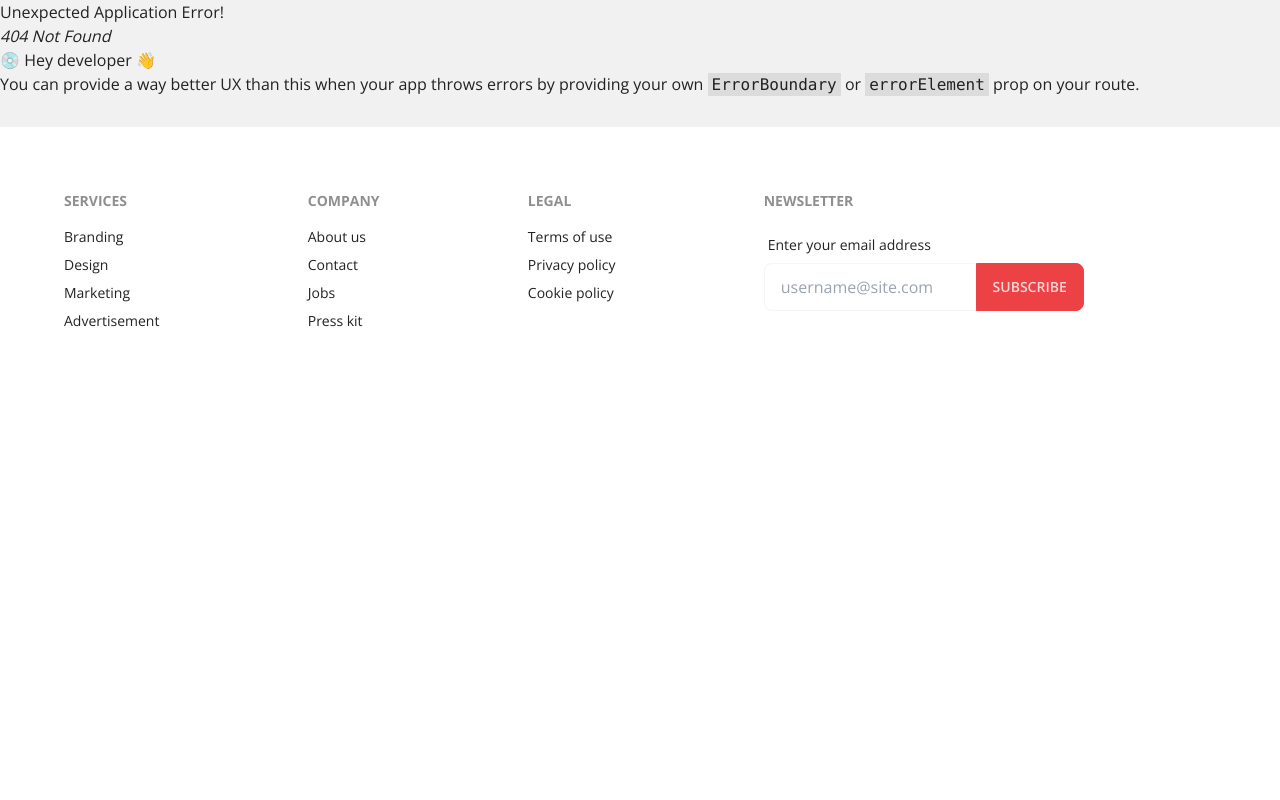
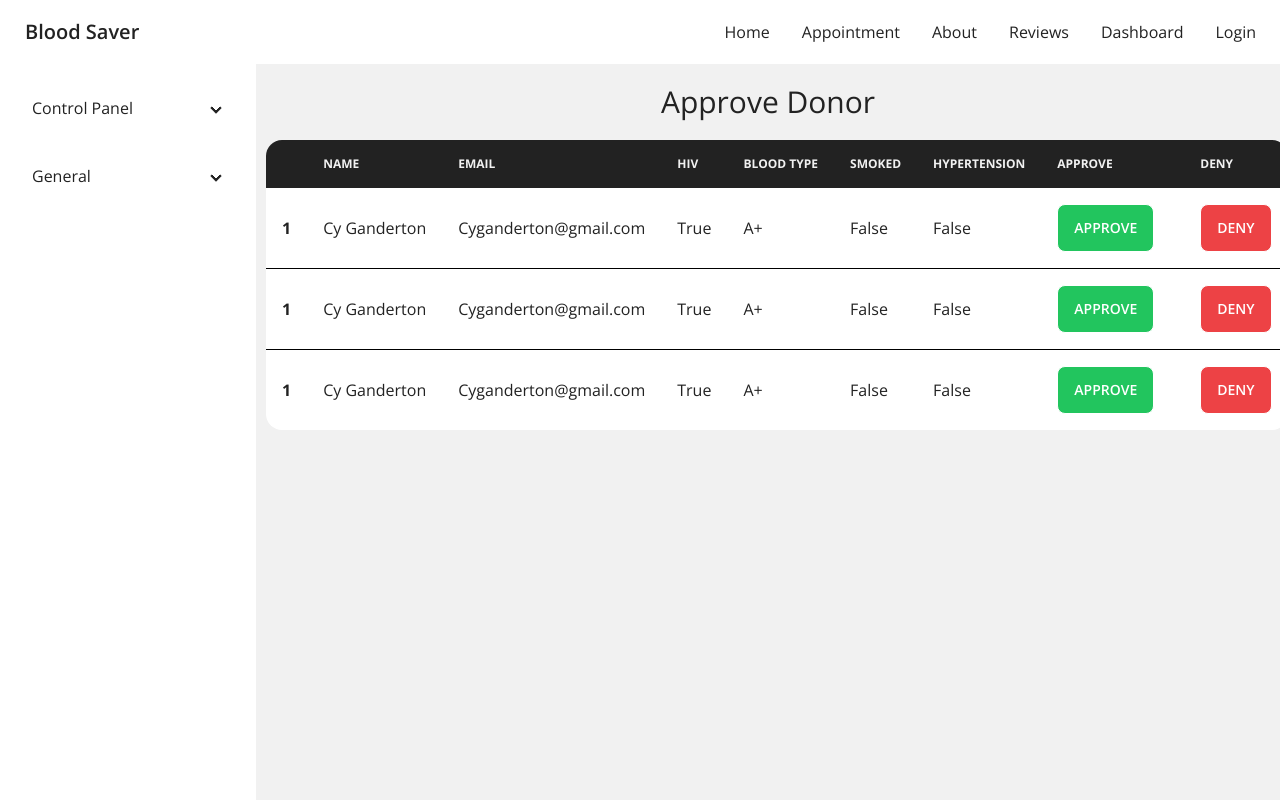
Before and after one commit to bitue/connect-to-blood-client, a React (Create React App) app: page /dashboard/approveDonor in a window 1280 px wide. Before the commit this address had no page. Shown: the top 800 px of the page. Built offline with nearby package versions, Linux system fonts and the light colour scheme; the HTML template or start-up script is replaced by a standard one.

Commit message:
Created approve donor registration and ban users

```diff
--- /dev/null
+++ b/src/Components/Dashboard/ApproveDonor.js
@@ -0,0 +1,87 @@
+import React from 'react';
+
+const ApproveDonor = () => {
+    return (
+        <div>
+            <h2 className="text-center text-3xl my-[20px]">Approve Donor</h2>
+            <div class="overflow-x-auto px-[10px]">
+                <table class="table w-full">
+                    <thead className="bg-[#fff]">
+                        <tr>
+                            <th className="bg-[#222] text-[#f1f1f1]"></th>
+                            <th className="bg-[#222] text-[#f1f1f1]">Name</th>
+                            <th className="bg-[#222] text-[#f1f1f1]">Email</th>
+                            <th className="bg-[#222] text-[#f1f1f1]">HIV</th>
+                            <th className="bg-[#222] text-[#f1f1f1]">Blood Type</th>
+                            <th className="bg-[#222] text-[#f1f1f1]">Smoked</th>
+                            <th className="bg-[#222] text-[#f1f1f1]">Hypertension</th>
+                            <th className="bg-[#222] text-[#f1f1f1]">Approve</th>
+                            <th className="bg-[#222] text-[#f1f1f1]">Deny</th>
+                        </tr>
+                    </thead>
+                    <tbody>
+                        <tr className="border-[#222]">
+                            <th>1</th>
+                            <td>Cy Ganderton</td>
+                            <td>Cyganderton@gmail.com</td>
+                            <td>True</td>
+                            <td>A+</td>
+                            <td>False</td>
+                            <td>False</td>
+                            <td>
+                                <button class="btn no-animation gap-2 bg-green-500 mr-[14px] hover:bg-primary hover:border-primary text-white">
+                                    Approve
+                                </button>
+                            </td>
+                            <td>
+                                <button class="btn no-animation gap-2 bg-primary hover:bg-primary hover:border-primary  text-white">
+                                    Deny
+                                </button>
+                            </td>
+                        </tr>
+                        <tr className="border-[#222]">
+                            <th>1</th>
+                            <td>Cy Ganderton</td>
+                            <td>Cyganderton@gmail.com</td>
+                            <td>True</td>
+                            <td>A+</td>
+                            <td>False</td>
+                            <td>False</td>
+                            <td>
+                                <button class="btn no-animation gap-2 bg-green-500 mr-[14px] hover:bg-primary hover:border-primary  text-white">
+                                    Approve
+                                </button>
+                            </td>
+                            <td>
+                                <button class="btn no-animation gap-2 bg-primary hover:bg-primary hover:border-primary  text-white">
+                                    Deny
+                                </button>
+                            </td>
+                        </tr>
+                        <tr className="border-[#222]">
+                            <th>1</th>
+                            <td>Cy Ganderton</td>
+                            <td>Cyganderton@gmail.com</td>
+                            <td>True</td>
+                            <td>A+</td>
+                            <td>False</td>
+                            <td>False</td>
+                            <td><button class="btn no-animation gap-2 bg-green-500 mr-[14px] hover:bg-primary hover:border-primary  text-white">
+                                Approve
+                            </button>
+                            </td>
+                            <td>
+                                <button class="btn no-animation gap-2 bg-primary hover:bg-primary hover:border-primary  text-white">
+                                    Deny
+                                </button>
+                            </td>
+                        </tr>
+
+                    </tbody>
+                </table>
+            </div>
+        </div>
+    );
+};
+
+export default ApproveDonor;
--- /dev/null
+++ b/src/Components/Dashboard/BanUsers.js
@@ -0,0 +1,53 @@
+import React from 'react';
+
+const BanUsers = () => {
+    return (
+        <div>
+            <h2 className="text-center text-3xl my-[20px]">Create an Admin</h2>
+            <div class="overflow-x-auto px-[10px]">
+                <table class="table w-full">
+                    <thead className="bg-[#fff]">
+                        <tr>
+                            <th className="bg-[#222] text-[#f1f1f1]"></th>
+                            <th className="bg-[#222] text-[#f1f1f1]">Name</th>
+                            <th className="bg-[#222] text-[#f1f1f1]">Email</th>
+                            <th className="bg-[#222] text-[#f1f1f1]">Role</th>
+                            <th className="bg-[#222] text-[#f1f1f1]">Action</th>
+                        </tr>
+                    </thead>
+                    <tbody>
+                        <tr className="border-[#222]">
+                            <th>1</th>
+                            <td>Cy Ganderton</td>
+                            <td>Cyganderton@gmail.com</td>
+                            <td>Admin</td>
+                            <td><button class="btn no-animation gap-2 bg-primary hover:bg-primary opacity-[0.2] hover:border-primary">
+                                Ban
+                            </button></td>
+                        </tr>
+                        <tr>
+                            <th>2</th>
+                            <td>Hart Hagerty</td>
+                            <td>harthagerty@gmail.com</td>
+                            <td>User</td>
+                            <td><button class="btn hover:text-[#fff] gap-2 bg-primary border-primary hover:bg-[#222]">
+                                Ban
+                            </button></td>
+                        </tr>
+                        <tr>
+                            <th>3</th>
+                            <td>Brice Swyre</td>
+                            <td>briceswyre@gmail.com</td>
+                            <td>Donor</td>
+                            <td><button class="btn hover:text-[#fff] gap-2 bg-primary border-primary hover:bg-[#222]">
+                                Ban
+                            </button></td>
+                        </tr>
+                    </tbody>
+                </table>
+            </div>
+        </div>
+    );
+};
+
+export default BanUsers;
--- a/src/Components/Dashboard/Dashboard.js
+++ b/src/Components/Dashboard/Dashboard.js
@@ -17,13 +17,13 @@ const Dashboard = () => {
                         <div className="collapse collapse-arrow">
                             <input type="checkbox" className="peer" />
                             <div className="collapse-title">
-                                Moderation
+                                Control Panel
                             </div>
                             <div className="collapse-content">
                                 <ul className="list-disc">
                                     <li className="hover:bg-[#f1f1f1] transition"><Link to="/dashboard/createAdmin">Create A Admin</Link></li>
                                     <li className="hover:bg-[#f1f1f1] transition"><Link to="/dashboard/approveDonor">Approve donor registration</Link></li>
-                                    <li className="hover:bg-[#f1f1f1] transition"><Link to="/dashboard/">Ban Users</Link></li>
+                                    <li className="hover:bg-[#f1f1f1] transition"><Link to="/dashboard/banUser">Ban Users</Link></li>
                                 </ul>
                             </div>
                         </div>
--- a/src/Components/Home/News.js
+++ b/src/Components/Home/News.js
@@ -37,7 +37,7 @@ const News = () => {
             </figure>
             <div className="card-body">
               <h3 className="card-title">
-                  {news.title}
+                {news.title}
               </h3>
               <p>
                 {news.short_description}
--- a/src/Pages/Login.js
+++ b/src/Pages/Login.js
@@ -13,11 +13,10 @@ const Login = () => {
                 <div className="flex items-center flex-col justify-center py-[25px] px-[20px]  lg:md:w-[500px] bg-[#fff] shadow-xl rounded-[20px] h-[500px]">
                     <h2 className="text-3xl text-center mb-[20px] font-medium">Log<span className="text-primary">in</span></h2>
                     <div>
-                        <form action="" onSubmit={handleSubmit(onSubmit)} className="flex flex-col justify-center items-center">
+                        <form onSubmit={handleSubmit(onSubmit)} className="flex flex-col justify-center items-center">
                             <div className="form-control w-full max-w-xs">
                                 <label className="label">
                                     <span className="label-text text-secondary">Enter your email</span>
-
                                 </label>
                                 <input type="email" placeholder="Write your email" class="input border-secondary mb-[20px] w-[400px] max-w-xs" {...register("email", {
                                     required: true
```
Also changed, not shown: src/App.js (+10 -0 lines).
